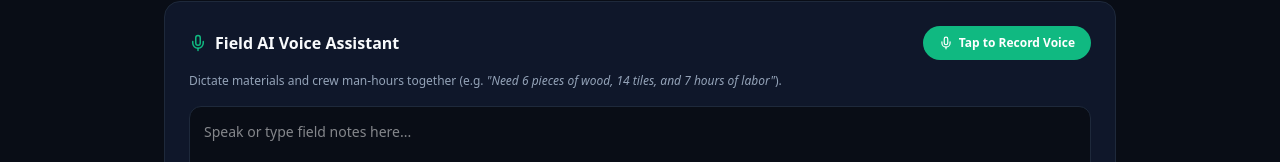
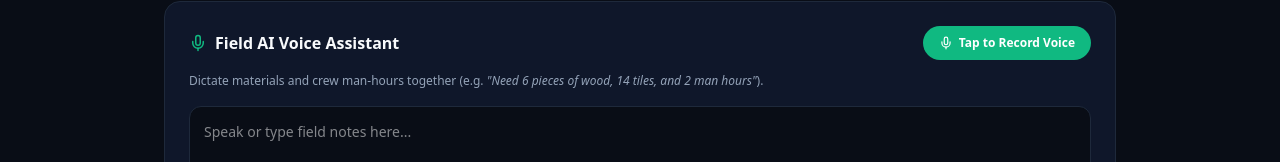
Before and after one commit to dberger111/joballies, a Next.js app: page /dashboard in a window 1280 px wide. Shown: the part 189-351 px from the top of the page. Built offline with nearby package versions, Linux system fonts and the light colour scheme.

Commit message:
Parse spoken man-hours and adopt single-view tabbed estimate cards

```diff
--- a/app/api/voice/route.ts
+++ b/app/api/voice/route.ts
@@ -30,7 +30,7 @@ export async function POST(request: Request) {
     const match = lower.match(/(one|two|three|four|five|six|seven|eight|nine|ten|\d+)\s*(man hours|man time|hours|hrs|time)/);
     if (match) {
       const rawVal = match[1];
-      const hours = wordToNum[rawVal] || parseInt(rawVal, 10) || 6;
+      const hours = wordToNum[rawVal] || parseInt(rawVal, 10) || 2;
 
       if (lower.includes('senior') || lower.includes('lead') || lower.includes('supervisor')) {
         laborBreakdown.push({ id: 'l1', tier: 'Senior Lead Tech / Supervisor', hours, rate: 95 });
@@ -40,7 +40,7 @@ export async function POST(request: Request) {
         laborBreakdown.push({ id: 'l3', tier: 'Standard Crew Tradesman', hours, rate: 65 });
       }
     } else if (lower.includes('labor') || lower.includes('crew') || lower.includes('hours') || lower.includes('man time')) {
-      laborBreakdown.push({ id: 'l3', tier: 'Standard Crew Tradesman', hours: 6, rate: 65 });
+      laborBreakdown.push({ id: 'l3', tier: 'Standard Crew Tradesman', hours: 2, rate: 65 });
     }
 
     // Fallback if nothing specific caught
--- a/app/dashboard/page.tsx
+++ b/app/dashboard/page.tsx
@@ -1,7 +1,7 @@
 'use client';
 
 import React, { useState, useRef } from 'react';
-import { Mic, MicOff, ShoppingCart, Send, Building2, MapPin, DollarSign, Trash2, Plus, Users, Clock, CheckCircle2 } from 'lucide-react';
+import { Mic, MicOff, ShoppingCart, Send, Building2, MapPin, DollarSign, Trash2, Plus, Users, Clock } from 'lucide-react';
 
 export default function ContractorDashboard() {
   const [activeTab, setActiveTab] = useState<'leads' | 'voice' | 'escrow'>('voice');
@@ -10,7 +10,6 @@ export default function ContractorDashboard() {
   const [noteInput, setNoteInput] = useState('');
   const [isRecording, setIsRecording] = useState(false);
 
-  // Track active viewing tab per estimate card ('materials' or 'labor')
   const [cardTabs, setCardTabs] = useState<Record<string, 'materials' | 'labor'>>({});
 
   const recognitionRef = useRef<any>(null);
@@ -199,7 +198,6 @@ export default function ContractorDashboard() {
         {activeTab === 'voice' && (
           <div style={{ display: 'flex', flexDirection: 'column', gap: '24px' }}>
 
-            {/* FULL-WIDTH VOICE AI INPUT */}
             <div style={{ backgroundColor: '#0f172a', border: '1px solid #1e293b', borderRadius: '16px', padding: '24px' }}>
               <div style={{ display: 'flex', justifyContent: 'space-between', alignItems: 'center', marginBottom: '12px' }}>
                 <h2 style={{ fontSize: '16px', fontWeight: 'bold', margin: 0, display: 'flex', alignItems: 'center', gap: '8px' }}>
@@ -229,7 +227,7 @@ export default function ContractorDashboard() {
               </div>
 
               <p style={{ fontSize: '12px', color: '#94a3b8', margin: '0 0 16px' }}>
-                Dictate materials and crew man-hours together (e.g. <i>"Need 6 pieces of wood, 14 tiles, and 7 hours of labor"</i>).
+                Dictate materials and crew man-hours together (e.g. <i>"Need 6 pieces of wood, 14 tiles, and 2 man hours"</i>).
               </p>
 
               <form onSubmit={handleVoiceSubmit} style={{ display: 'flex', flexDirection: 'column', gap: '16px' }}>
@@ -251,7 +249,6 @@ export default function ContractorDashboard() {
               </form>
             </div>
 
-            {/* EXTRACTED ESTIMATE CARDS */}
             <div style={{ backgroundColor: '#0f172a', border: '1px solid #1e293b', borderRadius: '16px', padding: '24px' }}>
               <h2 style={{ fontSize: '16px', fontWeight: 'bold', margin: '0 0 20px', display: 'flex', alignItems: 'center', gap: '8px' }}>
                 <ShoppingCart style={{ width: '18px', height: '18px', color: '#10b981' }} />
@@ -274,7 +271,6 @@ export default function ContractorDashboard() {
                         "{log.raw_transcript}"
                       </p>
 
-                      {/* TABS INSIDE EACH CARD */}
                       <div style={{ display: 'flex', gap: '12px', borderBottom: '1px solid #1e293b', paddingBottom: '12px', marginBottom: '16px' }}>
                         <button
                           onClick={() => setCardTabs((prev) => ({ ...prev, [log.id]: 'materials' }))}
@@ -317,7 +313,6 @@ export default function ContractorDashboard() {
                         </button>
                       </div>
 
-                      {/* TAB 1: MATERIALS CONTENT */}
                       {currentCardTab === 'materials' && (
                         <div style={{ display: 'flex', flexDirection: 'column', gap: '8px' }}>
                           {log.extracted_materials?.map((item: any, itemIdx: number) => (
@@ -351,7 +346,6 @@ export default function ContractorDashboard() {
                         </div>
                       )}
 
-                      {/* TAB 2: LABOR CONTENT */}
                       {currentCardTab === 'labor' && (
                         <div style={{ display: 'flex', flexDirection: 'column', gap: '8px' }}>
                           {(log.labor_breakdown || []).length === 0 ? (
```
